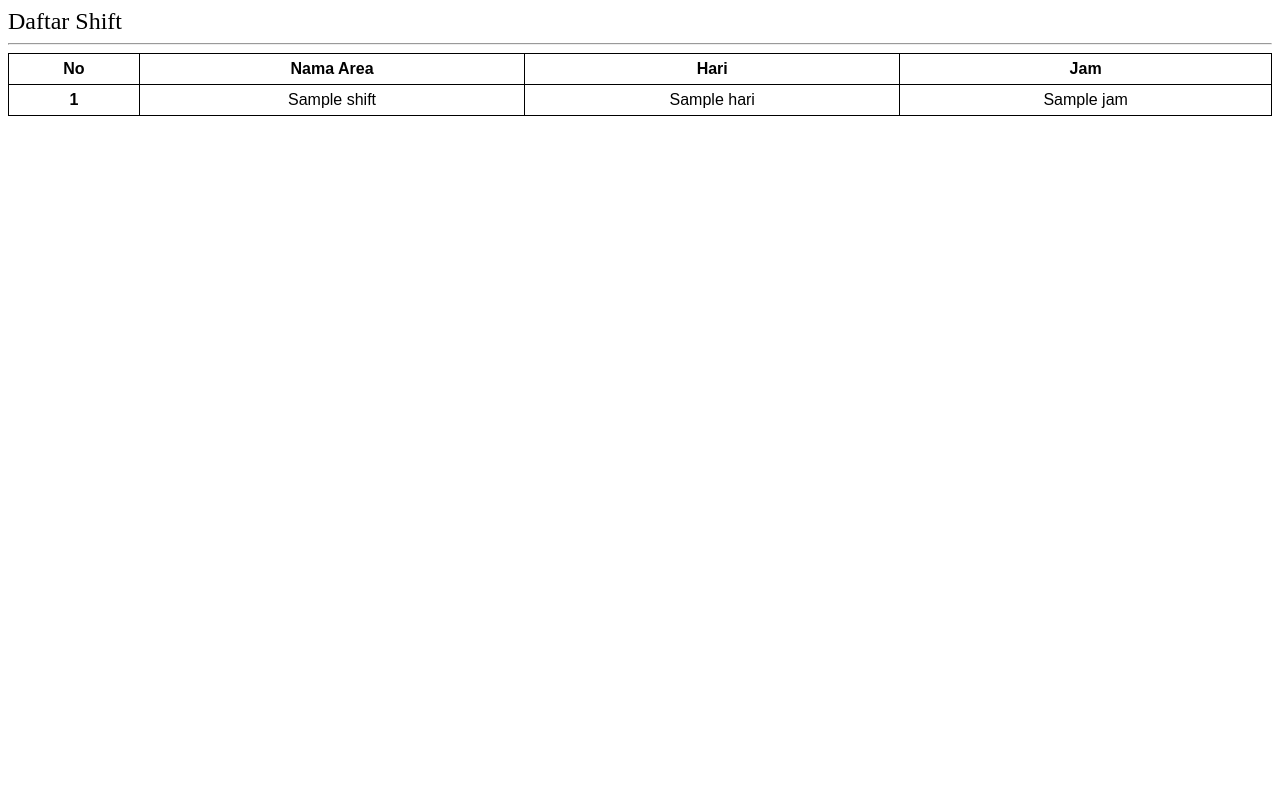
After one commit to ammarwaliyuddin/virtus-web, a CodeIgniter 4 app: template app/Views/Template_pdf/shift_pdf.php in a window 1280 px wide. The commit adds this page. Run offline with PHP 8.4 and a stand-in for CodeIgniter, Linux system fonts and the light colour scheme; the template is opened without the code that fills it: most values are stand-ins (such as "Sample title", 1, 10 or a date in 2020); some libraries are stand-ins or nearby versions.

Commit message:
report pdf shift

```diff
--- a/app/Config/Routes.php
+++ b/app/Config/Routes.php
@@ -51,6 +51,9 @@ $routes->get('/personil_reportpdf', 'Security::reportpdf', ['filter' => 'auth'])
 
 $routes->get('/Shift', 'Shift::index', ['filter' => 'auth']);
 $routes->delete('/Shift/(:any)', 'Shift::delete/$1', ['filter' => 'auth']);
+// print pdf
+$routes->get('/shift_reportpdf', 'Shift::reportpdf', ['filter' => 'auth']);
+
 $routes->delete('/Atur_shift/(:any)', 'Shift::atur_shit_hapus/$1', ['filter' => 'auth']);
 
 $routes->get('/Location', 'Location::index', ['filter' => 'auth']);
--- a/app/Views/Pengaturan/Shift.php
+++ b/app/Views/Pengaturan/Shift.php
@@ -9,7 +9,7 @@
             $session = \Config\Services::session();
             if (!empty($session->getFlashdata('pesan'))) {
 
-                echo '<div class="alert alert-warning alert-dismissible fade show" role="alert">
+                echo '<div class="alert alert-success alert-dismissible fade show" role="alert">
                 ' . $session->getFlashdata('pesan') . '
                 <button type="button" class="close" data-dismiss="alert" aria-label="Close">
                   <span aria-hidden="true">&times;</span>
@@ -19,7 +19,7 @@
             ?>
             <div class="card p-5">
                 <div class="btngrp-zaam mt-2  w-100">
-                    <a href="" class="btn btn-danger mr-2">Unduh PDF</a>
+                    <a href="/shift_reportpdf" class="btn btn-danger mr-2">Unduh PDF</a>
                     <div class="btn-group mr-2">
                         <button type="button" class="btn btn-success">Excel</button>
                         <button type="button" class="btn btn-success dropdown-toggle excel dropdown-toggle-split" data-toggle="dropdown">
@@ -50,7 +50,7 @@
                         <tr>
                             <th scope="col">No</th>
                             <th scope="col">Nama Area</th>
-                            <th scope="col">Tanggal</th>
+                            <th scope="col">Hari</th>
                             <th scope="col">Jam</th>
                             <th scope="col">action</th>
                         </tr>
--- /dev/null
+++ b/app/Views/Template_pdf/shift_pdf.php
@@ -0,0 +1,44 @@
+<html>
+
+<head>
+    <style>
+        table {
+            font-family: arial, sans-serif;
+            border-collapse: collapse;
+            width: 100%;
+        }
+
+        td,
+        th {
+            border: 1px solid #000000;
+            text-align: center;
+            height: 20px;
+            margin: 8px;
+        }
+    </style>
+</head>
+
+<body>
+    <div style="font-size:24px; color:'#dddddd'">Daftar Shift</div>
+    <hr>
+    <table cellpadding="6">
+        <tr>
+            <th>No</th>
+            <th>Nama Area</th>
+            <th>Hari</th>
+            <th>Jam</th>
+        </tr>
+        <?php $i = 1; ?>
+        <?php foreach ($shift as $s) : ?>
+            <tr>
+                <th scope="row"><?= $i++; ?></th>
+                <td><?= $s['Nama_area']; ?></td>
+                <td><?= $s['hari']; ?></td>
+                <td><?= $s['jam']; ?></td>
+
+            </tr>
+        <?php endforeach ?>
+    </table>
+</body>
+
+</html>
```
Also changed, not shown: app/Controllers/Shift.php (+18 -0 lines).
